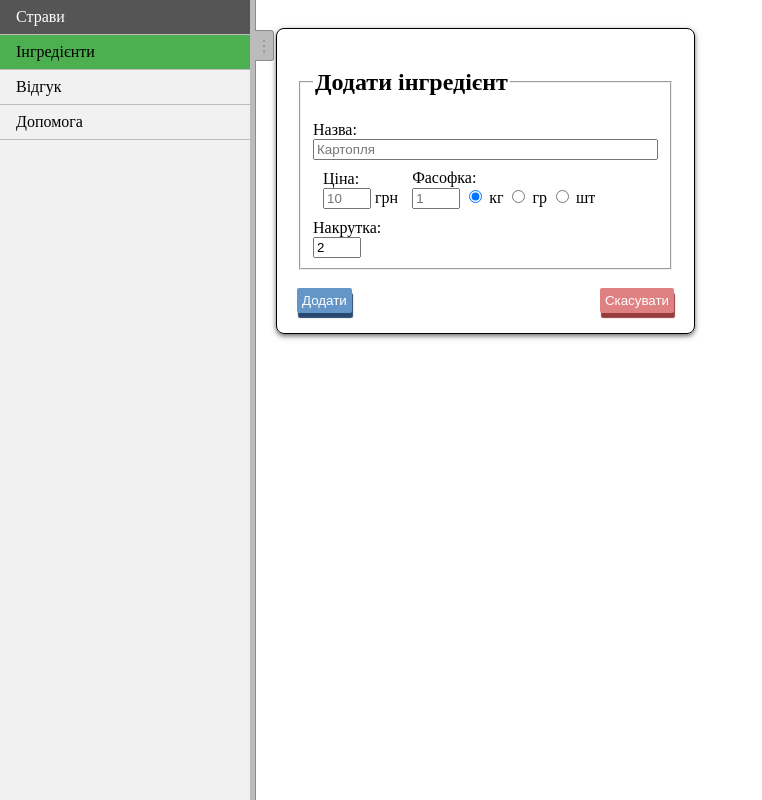
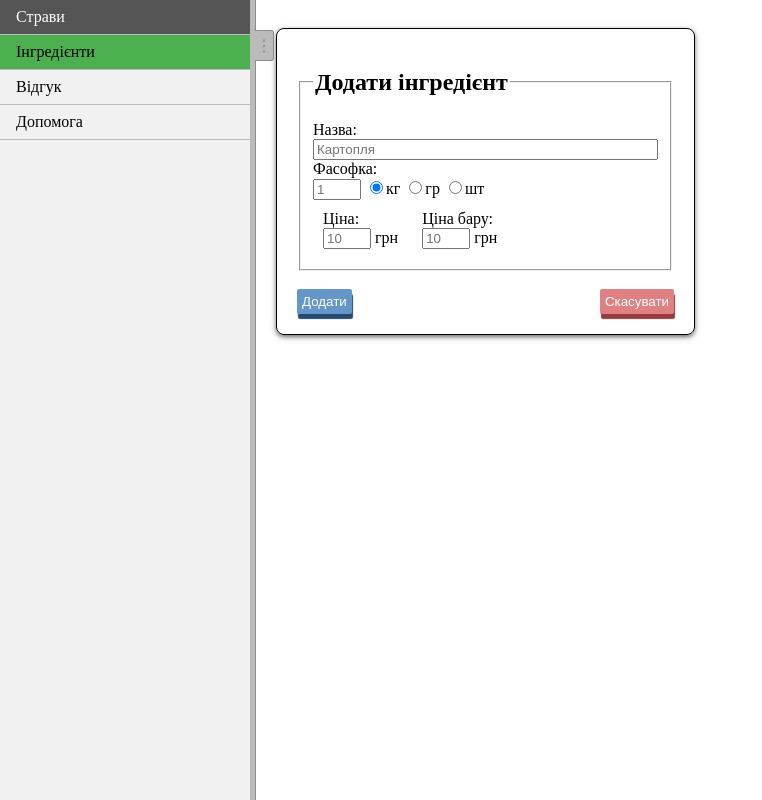
Before and after one commit to rollerpunk/menu, a PHP site: page /addIng.php in a window 1280 px wide. Shown: the whole page, without its empty margins (0-762 px from the left). Run offline with PHP 8.4, Linux system fonts and the light colour scheme.

Commit message:
barPrice

```diff
--- a/addIng.php
+++ b/addIng.php
@@ -27,21 +27,23 @@ createMenu();
   <fieldset>
   <legend><h2>Додати інгредієнт</h2></legend>
   Назва:<br>
-   <input type="text" name="name" placeholder= "Картопля" autocomplete="off" required size="40"> <br>
-  <div style="display:inline-block;margin:10px">
-    Ціна:<br>
-     <input type= "number" name= "price" min= "0" step= "0.05" placeholder="10" required autocomplete="off" size="4"/> грн<br>
-  </div>
+  <input type="text" name="name" placeholder= "Картопля" autocomplete="off" required size="40"> <br>
   <div style="display:inline-block">
    Фасофка:<br>
      <input type= "number" name= "pack" min= "0" step= "0.01" placeholder="1" required autocomplete="off" size="4"/>
-     <input type="radio" name="unit" value="кг" checked autocomplete="off"> кг
-     <input type="radio" name="unit" value="г" autocomplete="off"> гр
-     <input type="radio" name="unit" value="шт" autocomplete="off"> шт
+     <input type="radio" name="kg" value="кг" checked autocomplete="off"><label for="kg">кг</label>
+     <input type="radio" name="g" value="г" autocomplete="off"><label for="g">гр</label>
+     <input type="radio" name="p" value="шт" autocomplete="off"><label for="p">шт</label>
      <br>
   </div><br>
-  Накрутка:<br>
-   <input type= "number" name= "factor" min= "1.1" step= "0.1" value= "2" required autocomplete="off" size="4"/>
+  <div style="display:inline-block;margin:10px">
+   Ціна:<br>
+     <input type= "number" name= "price" min= "0" step= "0.05" placeholder="10" required autocomplete="off" size="4"/> грн
+  </div>
+   <div style="display:inline-block;margin:10px">
+   Ціна бару:<br>
+   <input type= "number" name= "bPrice" min= "0" step= "0.05" placeholder="10" required autocomplete="off" size="4"/> грн
+  </div>
   </fieldset><br>
   <button name="btn" value="addIng">Додати</button>
   <button class="cancel" onclick="location.href='printIng.php';">Скасувати</button>
```
Also changed, not shown: printIng.php (+13 -6 lines), wDish.js (+3 -5 lines), wIng.php (+5 -5 lines).
